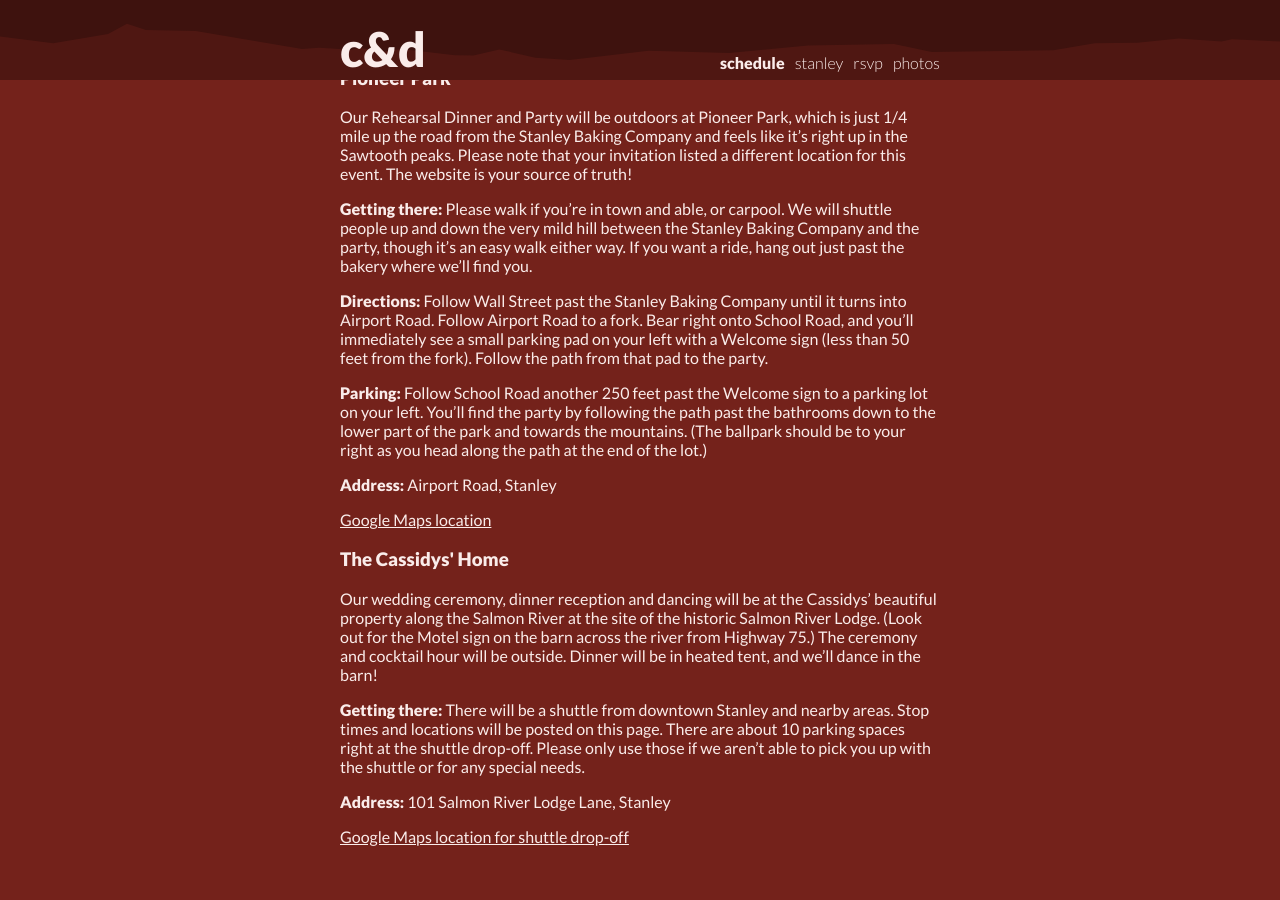
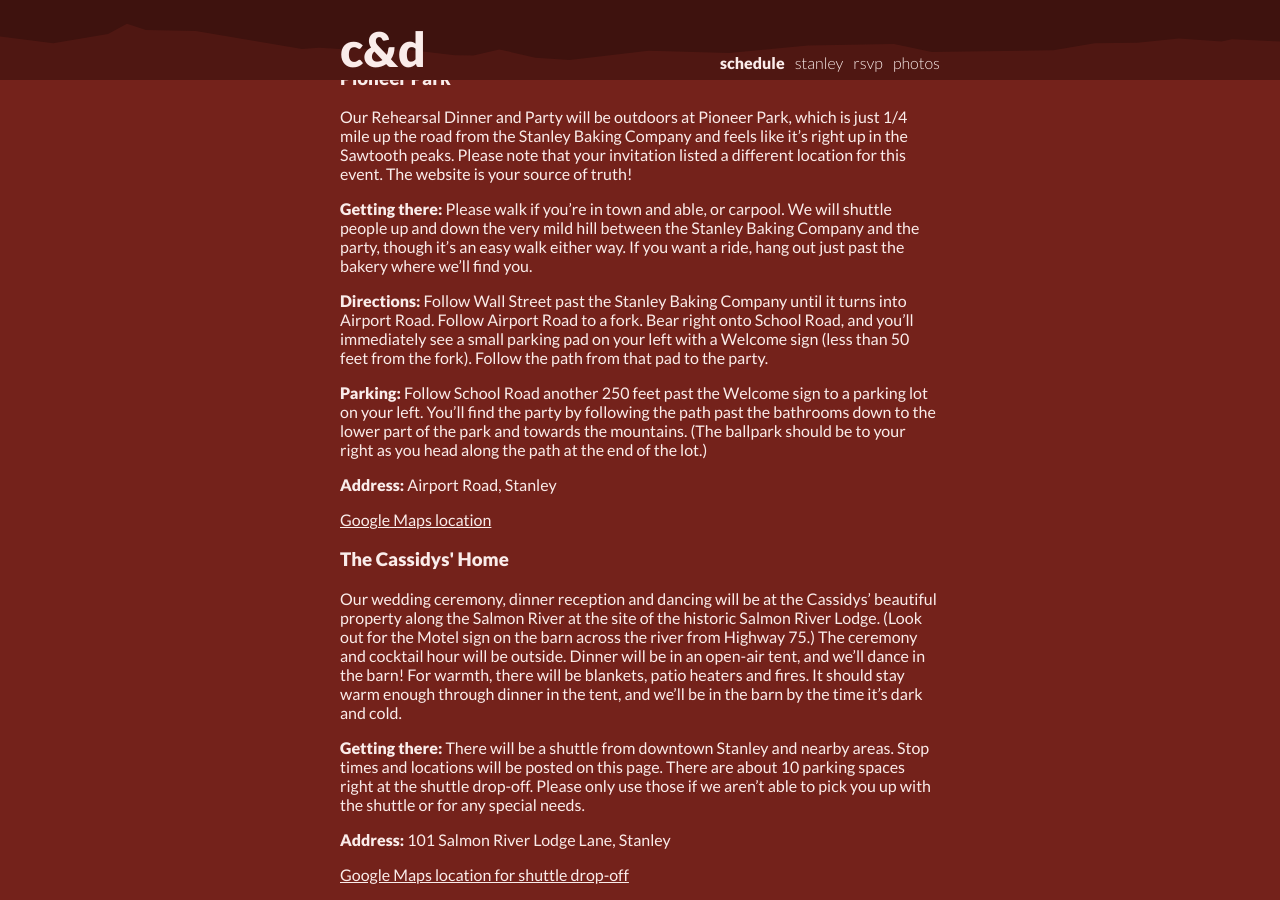
Before and after one commit to dproctor/wedding-website, a Jekyll site: the page built from schedule.md, in a window 1280 px wide and 900 px high, scrolled down 2900 px. Built offline with Jekyll 4.4.1, drawn with Linux system fonts in a browser that asks for light colours; before the commit the page ends 3762 px from its top, so only the background shows below that.

Commit message:
updated notes to drop mention of heated tent

```diff
--- a/schedule.md
+++ b/schedule.md
@@ -139,7 +139,7 @@ Our Rehearsal Dinner and Party will be outdoors at Pioneer Park, which is just 1
 
 <h3><a class="anchor" name="cassidys" id="cassidys"></a>The Cassidys' Home </h3>
 
-Our wedding ceremony, dinner reception and dancing will be at the Cassidys' beautiful property along the Salmon River at the site of the historic Salmon River Lodge. (Look out for the Motel sign on the barn across the river from Highway 75.) The ceremony and cocktail hour will be outside. Dinner will be in heated tent, and we'll dance in the barn!
+Our wedding ceremony, dinner reception and dancing will be at the Cassidys' beautiful property along the Salmon River at the site of the historic Salmon River Lodge. (Look out for the Motel sign on the barn across the river from Highway 75.) The ceremony and cocktail hour will be outside. Dinner will be in an open-air tent, and we'll dance in the barn! For warmth, there will be blankets, patio heaters and fires. It should stay warm enough through dinner in the tent, and we'll be in the barn by the time it's dark and cold.
 
 <b>Getting there:</b> There will be a shuttle from downtown Stanley and nearby areas. Stop times and locations will be posted on this page. There are about 10 parking spaces right at the shuttle drop-off. Please only use those if we aren't able to pick you up with the shuttle or for any special needs.
 
```
Also changed, not shown: stanley.md (+1 -1 lines).
